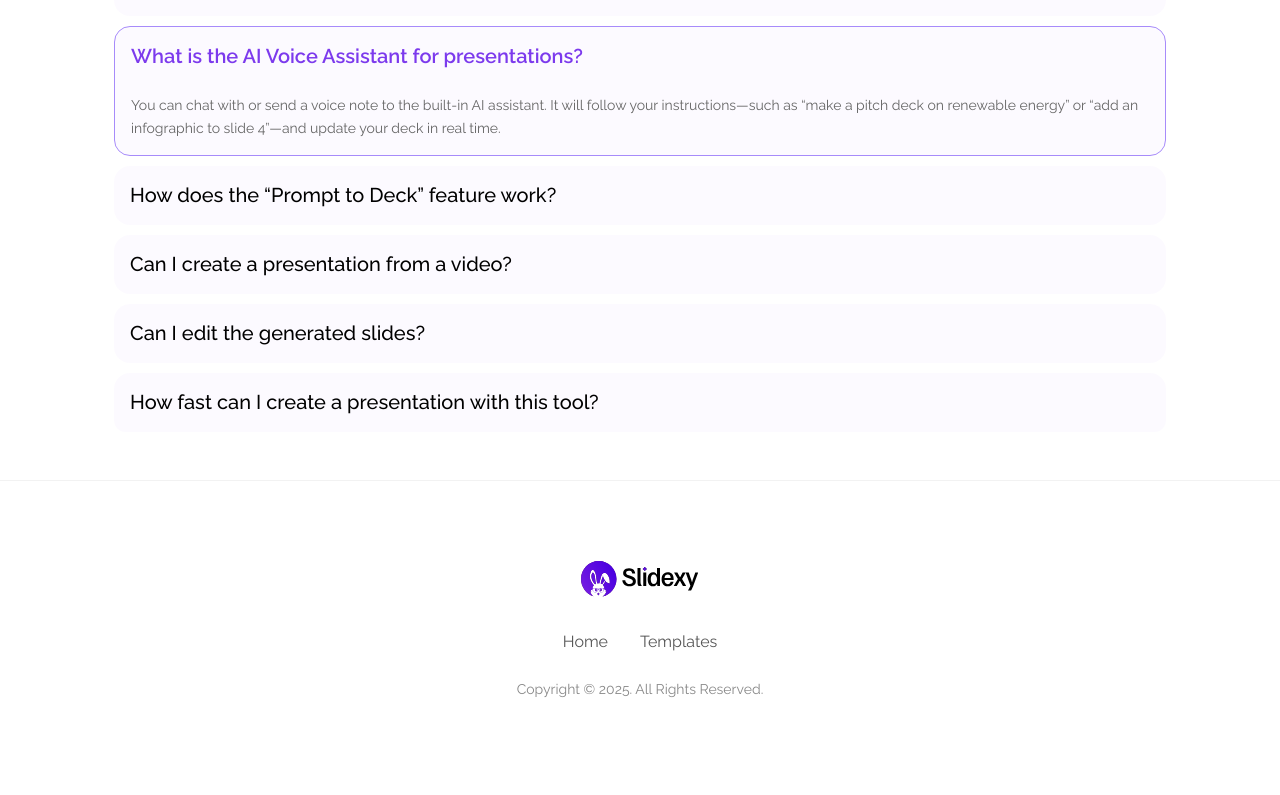
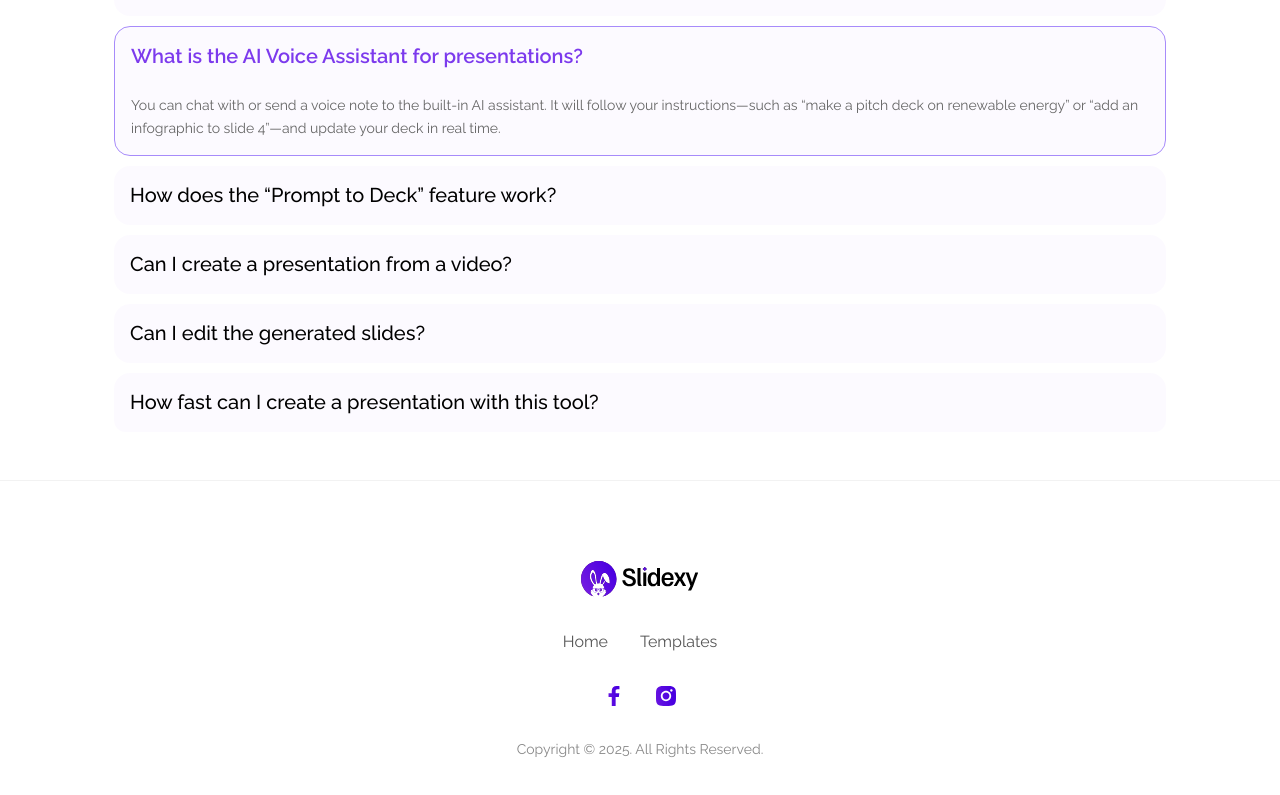
Before and after one commit to techinoid-labs/Slidexy-FE, a Next.js app: page / in a window 1280 px wide. Shown: the part 2743-3538 px from the top of the page. Before the commit the page ends 3492 px from the top, so only its background shows below. Built offline with nearby package versions, Linux system fonts and the light colour scheme; some icons are missing.

Commit message:
Added the social links.

```diff
--- a/src/app/components/home/Footer.tsx
+++ b/src/app/components/home/Footer.tsx
@@ -72,6 +72,44 @@ export default function Footer() {
         })}
       </Stack>
 
+      {/* Social Icons */}
+      <Stack
+        direction="row"
+        spacing={2}
+        justifyContent="center"
+        alignItems="center"
+        sx={{ mb: 3 }}
+      >
+        {[
+          {
+            src: "/images/Facebook.svg",
+            alt: "Facebook",
+            link: "https://web.facebook.com/Slidexy",
+          },
+          // {
+          //   src: "/images/x-icon.svg",
+          //   alt: "Twitter",
+          //   link: "https://web.facebook.com/Slidexy",
+          // },
+          {
+            src: "/images/Instagram.svg",
+            alt: "Instagram",
+            link: "https://www.instagram.com/slidexy_ai/",
+          },
+        ].map((icon, idx) => (
+          <Link key={idx} href={icon.link} target="_blank" underline="none">
+            <img
+              src={icon.src}
+              alt={icon.alt}
+              width={36}
+              height={36}
+              className="object-cover"
+              style={{ display: "block", cursor: "pointer" }}
+            />
+          </Link>
+        ))}
+      </Stack>
+
       {/* Copyright */}
       <Typography
         sx={{
--- a/src/app/waiting-list/page.tsx
+++ b/src/app/waiting-list/page.tsx
@@ -8,6 +8,7 @@ import {
   Paper,
   Snackbar,
   Alert,
+  Link as NavLink,
 } from "@mui/material";
 import Image from "next/image";
 import React, { useEffect, useState } from "react";
@@ -64,7 +65,7 @@ export default function WaitingList() {
       <Box
         display="flex"
         flexDirection={{ xs: "column", sm: "row" }}
-        justifyContent="center"
+        justifyContent="space-between"
         alignItems="center"
         sx={{
           p: { xs: 3, sm: 6, md: "60px" },
@@ -83,36 +84,54 @@ export default function WaitingList() {
             <Image
               src="/images/Logo.svg"
               alt="Slides Logo"
-              width={200}
+              width={118}
               height={36}
               style={{ maxWidth: "100%", height: "auto" }}
             />
           </Box>
         </Link>
 
-        {/* Social Icons */}
-        {/* <Stack
+        <Stack
           direction="row"
-          spacing={3}
+          spacing={2}
           justifyContent="center"
           alignItems="center"
-          sx={{ flexWrap: "wrap", mb: { xs: 0, sm: 3 } }}
+          sx={{ mb: 3 }}
         >
           {[
-            { src: "/images/facebook-icon.svg", alt: "Facebook" },
-            { src: "/images/x-icon.svg", alt: "Twitter" },
-            { src: "/images/instagram.svg", alt: "Instagram" },
+            {
+              src: "/images/Facebook.svg",
+              alt: "Facebook",
+              link: "https://web.facebook.com/Slidexy",
+            },
+            // {
+            //   src: "/images/x-icon.svg",
+            //   alt: "Twitter",
+            //   link: "https://web.facebook.com/Slidexy",
+            // },
+            {
+              src: "/images/Instagram.svg",
+              alt: "Instagram",
+              link: "https://www.instagram.com/slidexy_ai/",
+            },
           ].map((icon, idx) => (
-            <Link key={idx} href="#">
-              <Box
-                component="img"
+            <NavLink
+              key={idx}
+              href={icon.link}
+              target="_blank"
+              underline="none"
+            >
+              <img
                 src={icon.src}
                 alt={icon.alt}
-                sx={{ width: 20, height: 20 }}
+                width={36}
+                height={36}
+                className="object-cover"
+                style={{ display: "block", cursor: "pointer" }}
               />
-            </Link>
+            </NavLink>
           ))}
-        </Stack> */}
+        </Stack>
       </Box>
 
       {/* Content Section */}
@@ -375,7 +394,7 @@ export default function WaitingList() {
         <Box
           component="form"
           sx={{
-            maxWidth: {xs:"100%",sm:"730px"},
+            maxWidth: { xs: "100%", sm: "730px" },
             mx: "auto",
             px: { xs: 2, sm: 2 },
             py: { xs: 3, sm: 4 },
@@ -393,7 +412,7 @@ export default function WaitingList() {
               borderColor: "#4A00E0",
               bgcolor: "#fff",
               flexWrap: "wrap", // keeps button below on xs
-              pl:{sm:"32px",xs:"20px"}
+              pl: { sm: "32px", xs: "20px" },
             }}
           >
             <InputBase
```
Also changed, not shown: public/images/Facebook.svg (added), public/images/instagram.svg.
